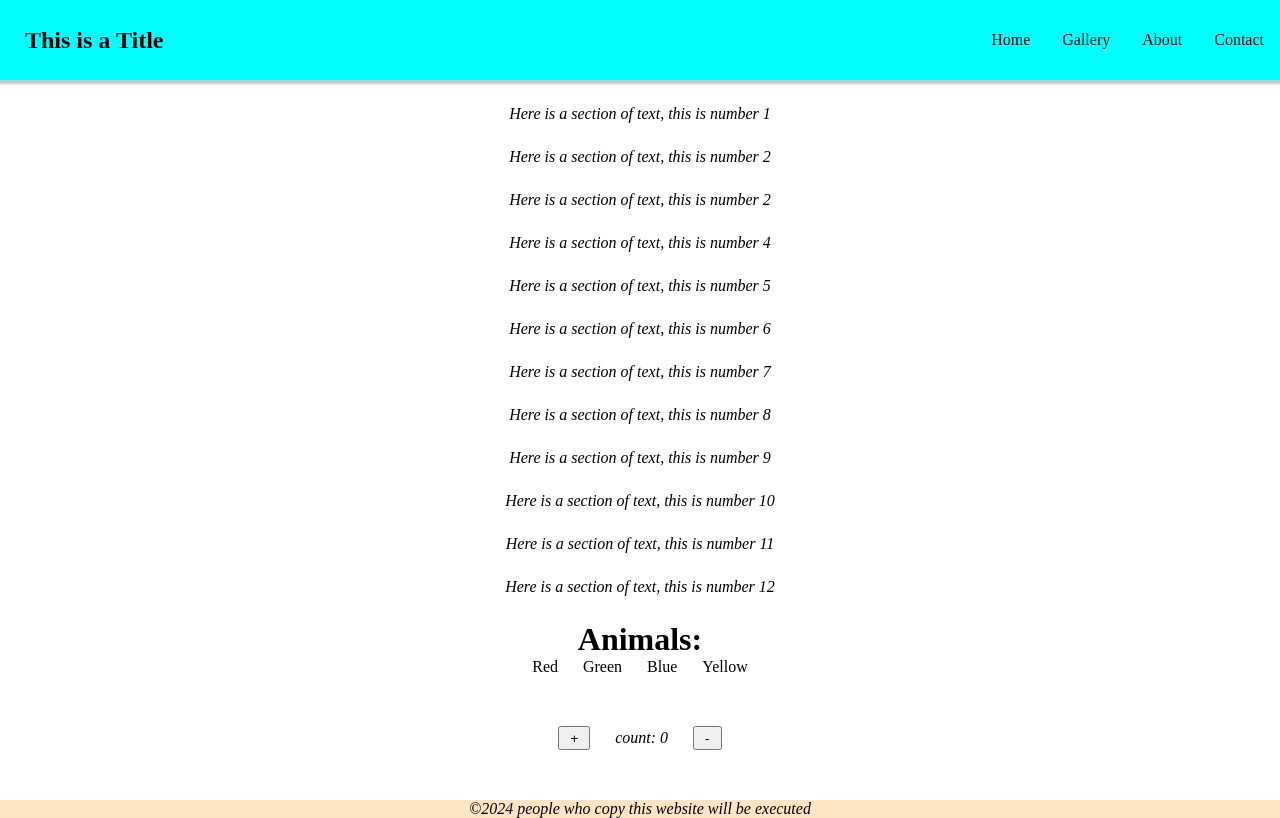
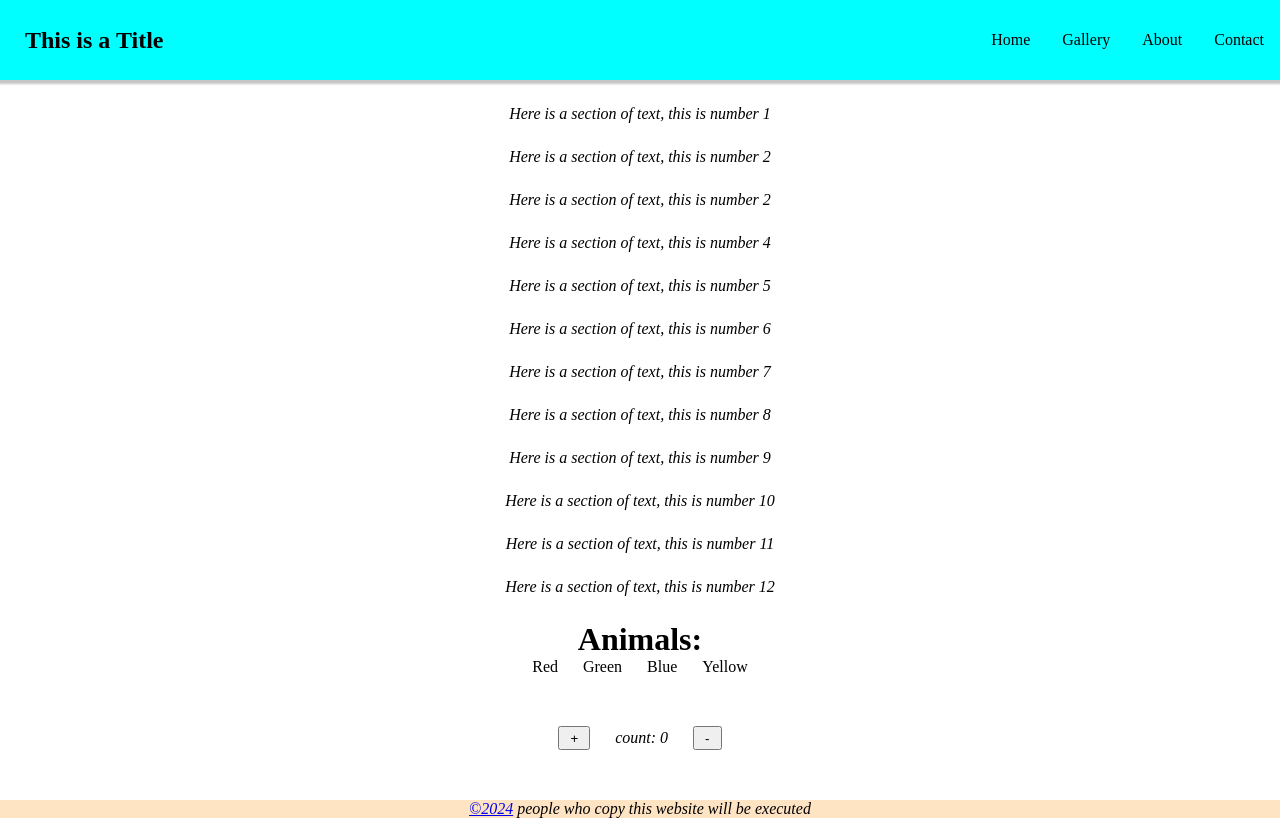
Before and after one commit to Ollie-Judge/practice-vite, a React (Vite) app: page /home in a window 1280 px wide. Built offline with nearby package versions, Linux system fonts and the light colour scheme.

Commit message:
added a link that opens to a new page

```diff
--- a/src/components/Footer.jsx
+++ b/src/components/Footer.jsx
@@ -4,7 +4,16 @@ function Footer() {
   return (
     <div id="footerContainer">
       <div>
-        <p>©2024 people who copy this website will be executed</p>
+        <p>
+          <a
+            href="https://www.memedroid.com/memes/random"
+            target="_blank"
+            rel="noreferrer"
+          >
+            ©2024
+          </a>{" "}
+          people who copy this website will be executed
+        </p>
       </div>
     </div>
   );
```
